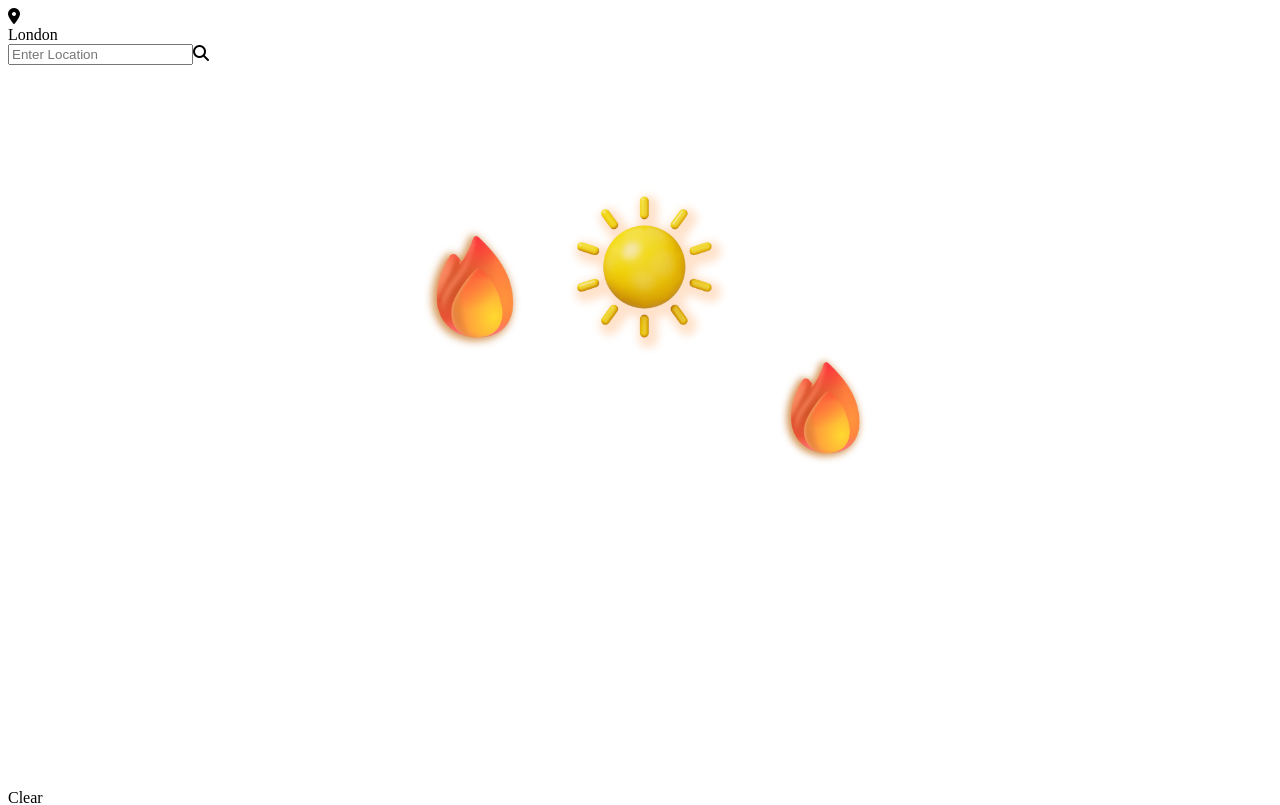
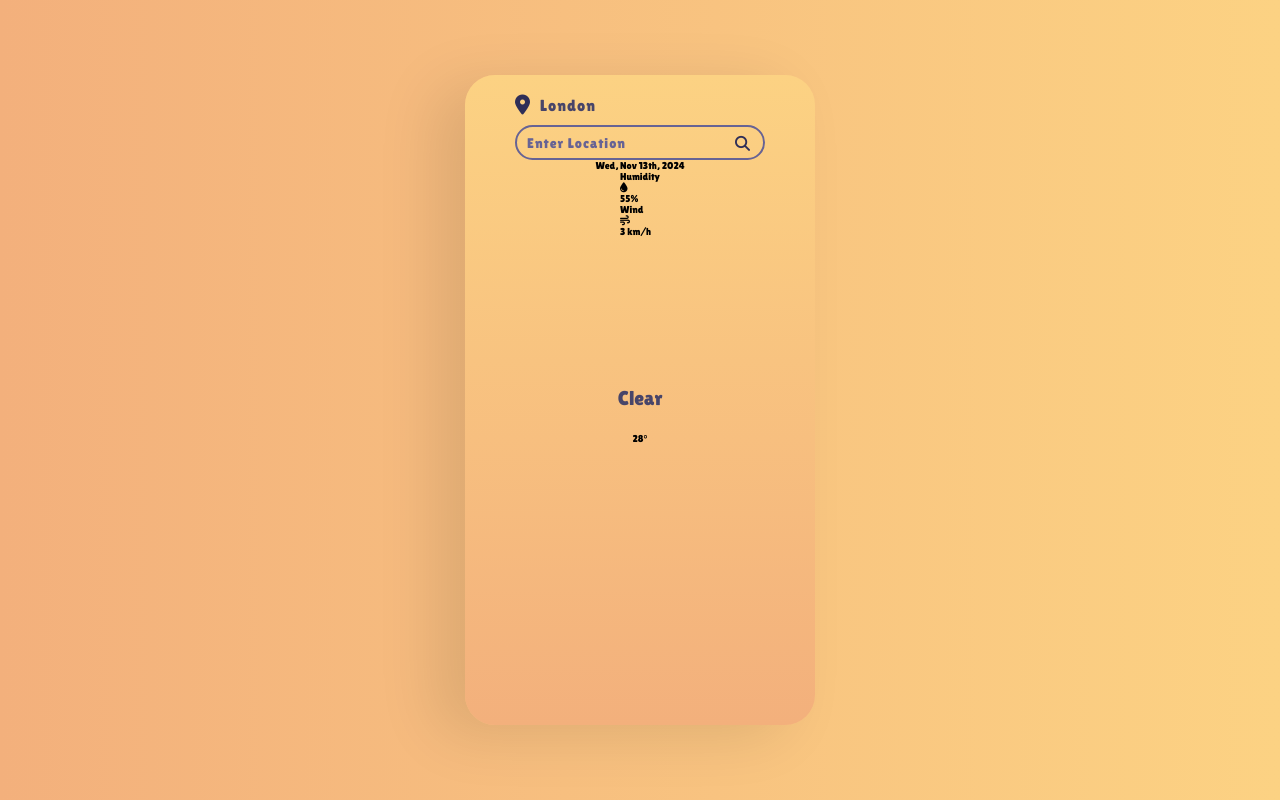
Before and after one commit to Universe-Man/Weather-App, a React (Vite) app: page / in a window 1280 px wide. Shown: the top 805 px of the page. Built offline with nearby package versions, Linux system fonts and the light colour scheme.

Commit message:
partial styling

```diff
--- a/src/index.css
+++ b/src/index.css
@@ -0,0 +1,12 @@
+@import url('https://fonts.googleapis.com/css2?family=Exo+2:ital,wght@0,100..900;1,100..900&family=Lilita+One&family=Outfit:wght@100..900&display=swap');
+
+* {
+  margin: 0;
+  padding: 0;
+  box-sizing: border-box;
+  font-family: "Lilita One", sans-serif;
+}
+
+html {
+  font-size: 62.5%;
+}
--- a/src/styles/WeatherApp.css
+++ b/src/styles/WeatherApp.css
@@ -0,0 +1,100 @@
+.container {
+  width: 100%;
+  height: 100vh;
+  background-image: linear-gradient(to right, #f3b07c, #fcd283);
+  display: flex;
+  justify-content: center;
+  align-items: center;
+}
+
+.weather img {
+  display: none;
+}
+
+.weather-app {
+  width: 35rem;
+  height: 65rem;
+  background-image: linear-gradient(to top, #f3b07c, #fcd283);
+  border-radius: 3rem;
+  display: flex;
+  flex-direction: column;
+  align-items: center;
+  padding: 2rem;
+  box-shadow: -3rem 1rem 6rem rgba(0, 0, 0, 0.1);
+  position: relative;
+}
+
+.search {
+  display: flex;
+  flex-direction: column;
+  row-gap: 1rem;
+}
+
+.search-top {
+  display: flex;
+  align-items: center;
+  column-gap: 1rem;
+}
+
+.search-top i {
+  font-size: 2rem;
+  color: #2f2e57;
+}
+
+.search-top div {
+  font-size: 1.6rem;
+  color: #484569;
+  letter-spacing: 0.1rem;
+}
+
+.search-bar {
+  position: relative;
+}
+
+.search-bar input {
+  width: 25rem;
+  height: 3.5rem;
+  background-color: transparent;
+  border: 0.2rem solid #676394;
+  border-radius: 3rem;
+  outline: none;
+  padding: 1rem 3rem 1rem 1rem;
+  font-size: 1.6rem;
+  color: #484569;
+}
+
+.search-bar input::placeholder {
+  font-size: 1.4rem;
+  color: #676394;
+  letter-spacing: 0.1rem;
+}
+
+.search-bar input:focus::placeholder {
+  color: transparent;
+}
+
+.search-bar i {
+  position: absolute;
+  top: 50%;
+  right: 1.5rem;
+  transform: translateY(-50%);
+  font-size: 1.5rem;
+  color: #2f2e57;
+  cursor: pointer;
+}
+
+.weather-type {
+  position: absolute;
+  top: 48%;
+  left: 50%;
+  transform: translateX(-50%);
+  font-size: 2rem;
+  color:#484569;
+}
+
+.temp {
+  position: absolute;
+  top: 55%;
+  left: 50%;
+  transform: translateX(-50%);
+}
```
